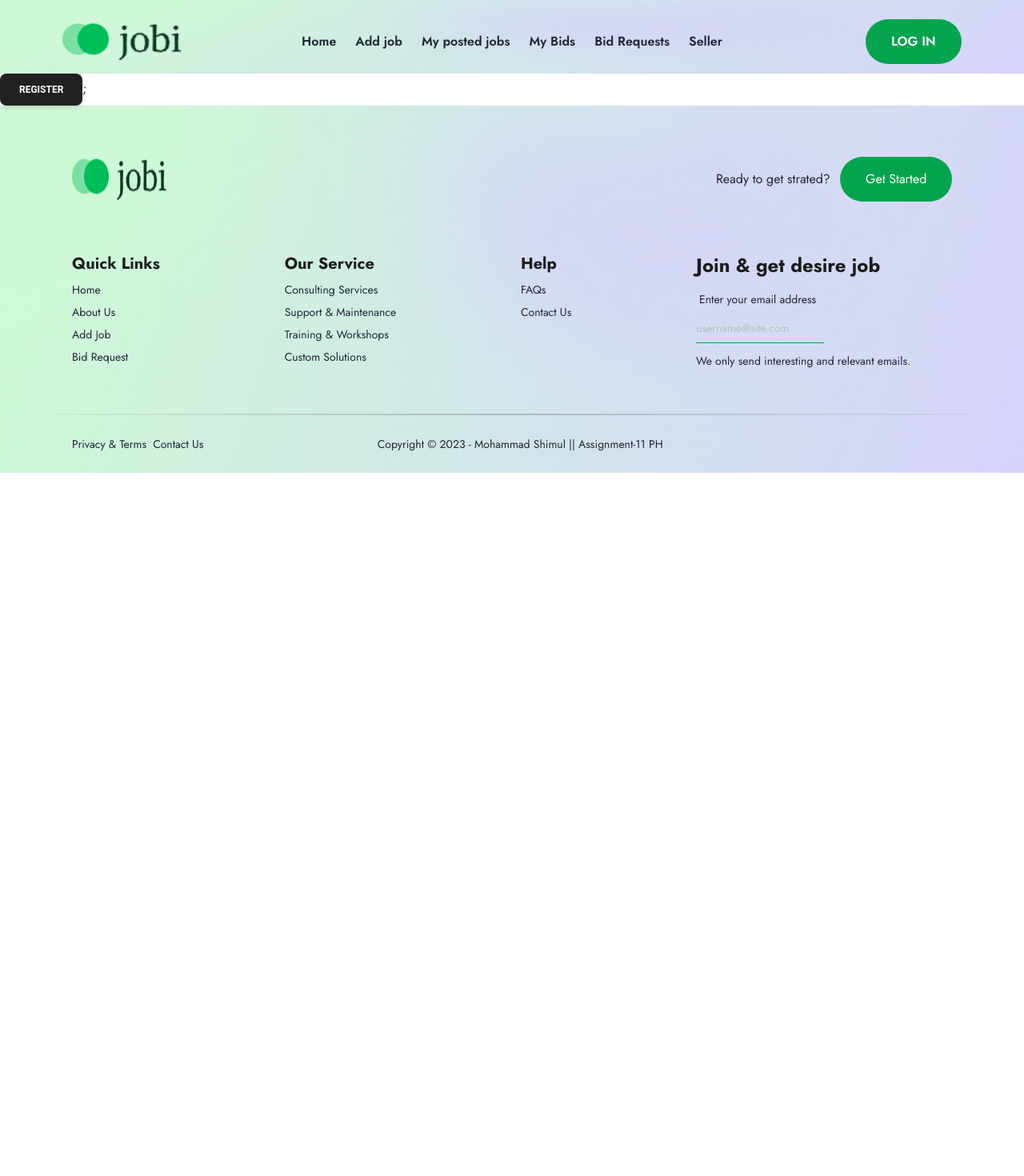
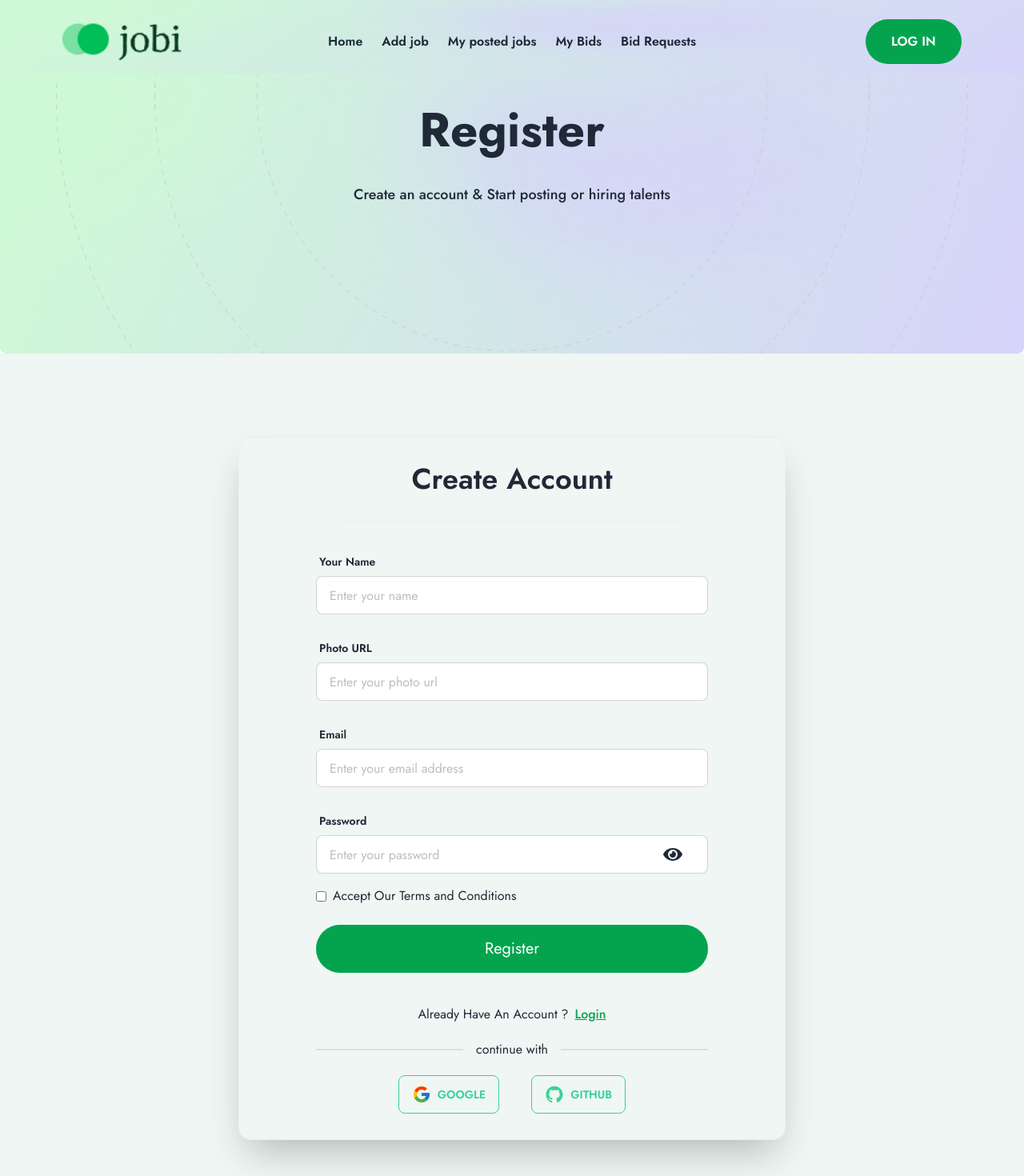
Before and after one commit to shimul65/online-marketplace-project-client, a React (Vite) app: page /register in a window 1280 px wide. Shown: the top 1470 px of the page at 80% size. Before the commit the page ends 800 px from the top, so only its background shows below. Built offline with nearby package versions, Linux system fonts and the light colour scheme; some icons are missing.

Commit message:
login and register page setup

```diff
--- /dev/null
+++ b/src/Components/SocialLogin/SocialLogin.jsx
@@ -0,0 +1,24 @@
+
+import { AiOutlineGithub } from "react-icons/ai";
+import { FcGoogle } from "react-icons/fc";
+
+const SocialLogin = () => {
+
+
+    return (
+        <div className="flex justify-center items-center gap-10">
+            <div className="flex">
+                <button className="btn btn-outline btn-success">
+                    <FcGoogle className="w-6 h-6 " /> <span className="md:hidden lg:block">Google</span>
+                </button>
+            </div>
+            <div className="flex">
+                <button  className="btn btn-outline btn-success ">
+                    <AiOutlineGithub className="w-6 h-6" /> <span className="md:hidden lg:block">Github</span>
+                </button>
+            </div>
+        </div>
+    );
+};
+
+export default SocialLogin;
--- a/src/MainLayout/Navbar/Navbar.jsx
+++ b/src/MainLayout/Navbar/Navbar.jsx
@@ -2,8 +2,13 @@ import { Link, NavLink } from "react-router-dom";
 import logo from '../../../public/logo_04.png'
 import banner1 from '../../assets/banner-bg-3.png'
 import './Navbar.css'
+import { useState } from "react";
+import { Dialog } from "@material-tailwind/react";
+import Login from "../../Pages/Login";
 
 const Navbar = () => {
+
+
 
     const navLinks = <>
         <li className=" py-2"><NavLink to='/'>Home</NavLink></li>
@@ -12,13 +17,15 @@ const Navbar = () => {
             <li className=" py-2"><NavLink to='/myCart'>My Cart</NavLink></li>
         </>
         } */}
-        <li className=" py-2"><NavLink to='/article'>Add job</NavLink></li>
-        <li className=" py-2"><NavLink to='/article'>My posted jobs</NavLink></li>
-        <li className=" py-2"><NavLink to='/article'>My Bids</NavLink></li>
-        <li className=" py-2"><NavLink to='/article'>Bid Requests</NavLink></li>
-        <li className=" py-2"><NavLink to='/seller'>Seller</NavLink></li>
+        <li className=" py-2"><NavLink to='/addJob'>Add job</NavLink></li>
+        <li className=" py-2"><NavLink to='/postedJob'>My posted jobs</NavLink></li>
+        <li className=" py-2"><NavLink to='/bids'>My Bids</NavLink></li>
+        <li className=" py-2"><NavLink to='/bidRequest'>Bid Requests</NavLink></li>
 
     </>
+
+    const [open, setOpen] = useState(false);
+    const handleOpen = () => setOpen((cur) => !cur);
 
 
     return (
@@ -71,12 +78,21 @@ const Navbar = () => {
                     <button className="ctrl-standard  fx-sliderIn btn rounded-full bg-black hover:text-black text-xs md:text-base font-medium md:font-extrabold text-[#FFF] px-7 hover:border-black">LOG IN</button>
                 </Link>
         } */}
-                    <Link to='/login'>
+                    {/* <Link to='/login'>
                         <button className="customBtn rounded-full hover:text-white">LOG IN</button>
-                    </Link>
+                    </Link> */}
+                    <button onClick={handleOpen} className="customBtn rounded-full hover:text-white">LOG IN</button>
+                    <Dialog
+                        // size=""
+                        open={open}
+                        handler={handleOpen}
+                        className="bg-transparent shadow-none"
+                    >
+                        <Login handler={handleOpen}></Login>
+                    </Dialog>
                 </div>
             </div>
-        </div>
+        </div >
     );
 };
 
--- a/src/Pages/Login.jsx
+++ b/src/Pages/Login.jsx
@@ -1,10 +1,64 @@
 
+import { useState } from "react";
+import { FaEye, FaEyeSlash } from "react-icons/fa";
+import { Link } from "react-router-dom";
+import SocialLogin from "../Components/SocialLogin/SocialLogin";
 
-const Login = () => {
+const Login = ({handler}) => {
+
+    //dialog close
+    const handle = handler;
+
+    //show password
+    const [showPass, setShowPass] = useState(false);
+
     return (
-        <div>
-            Login
-        </div>
+        <>
+            {/* <Dialog
+                // size=""
+                open={open}
+                handler={handleOpen}
+                className="bg-transparent shadow-none"
+            > */}
+            <div className="card-body bg-white mx-auto my-20 rounded-2xl shadow-2xl border py-8 px-10 md:py-16 md:px-24">
+                <form >
+                    <h2 className="text-3xl font-semibold text-center">Hi, Welcome Back!</h2>
+                    <hr className="my-8 mx-8" />
+                    <div className="form-control">
+                        <label className="label">
+                            <span className="label-text">Email</span>
+                        </label>
+                        <input type="email" placeholder="Enter your email address " className="input input-bordered" name="email" required />
+                    </div>
+                    <div className="form-control mt-7">
+                        <label className="label">
+                            <span className="label-text">Password</span>
+                        </label>
+                        <div className=" relative ">
+                            <input type={showPass ? "text" : "password"}
+                                placeholder="Enter your password" className="input w-full input-bordered" name='password' required />
+                            <span onClick={() => setShowPass(!showPass)} className="absolute top-3 right-8 text-2xl ">
+                                {
+                                    showPass ? <FaEyeSlash></FaEyeSlash> : <FaEye></FaEye>
+                                }</span>
+                        </div>
+                        <label className="label">
+                            <a href="#" className="label-text-alt link link-hover">Forgot password?</a>
+                        </label>
+                    </div>
+                    <div className="form-control mt-6">
+                        <button className="customBtn rounded-full hover:text-white">LOG IN</button>
+                    </div>
+                </form>
+
+                <div className="divider">continue with</div>
+                <div className="w-full">
+                    <SocialLogin></SocialLogin>
+                </div>
+                <p onClick={handle}  className="mt-8 text-center">Don’t Have An Account ? <span className="text-[#04a44f] underline font-medium"><Link to='/register'>Register</Link></span></p>
+            </div>
+            {/* </Dialog> */}
+        </>
     );
 };
 
--- a/src/Pages/Register.jsx
+++ b/src/Pages/Register.jsx
@@ -1,10 +1,106 @@
-import { Button } from "@material-tailwind/react";
+
+import banner2 from '../assets/banner-bg-3-0.png'
+import banner1 from '../assets/banner-bg-3.png'
+import { FaEye, FaEyeSlash } from "react-icons/fa";
+import SocialLogin from "../Components/SocialLogin/SocialLogin";
+import { useState } from 'react';
+import Login from './Login';
+import { Dialog } from '@material-tailwind/react';
 
 const Register = () => {
+
+    //show password
+    const [showPass, setShowPass] = useState(false);
+
+    const [open, setOpen] = useState(false);
+    const handleOpen = () => setOpen((cur) => !cur);
+
+
     return (
-        <div>
-            <Button>Register</Button>;
-        </div>
+        <>
+            {/* banner */}
+            <div className="carousel w-full relative rounded-b-lg md:h-[200px] lg:h-[350px]" style={{ backgroundImage: `url(${banner1})`, backgroundSize: '100% 100%' }}>
+                <div className="carousel-ite container mx-auto  rounded-2xl hero relative w-full overflow-hidden"
+                >
+                    <div className="z-10">
+                        <div className="flex flex-col my-7 md:my-0 items-center space-y-5 md:space-y-9 md:mb-[85%] lg:mb-[100%]">
+                            <h2 className=" text-4xl lg:text-6xl font-extrabold text-center">Register
+                            </h2>
+                            <p className="text-sm px-16 md:px-0 md:text-lg font-medium text-center w-full md:w-[250px] lg:w-full"> Create an account & Start posting or hiring talents</p>
+                        </div>
+                    </div>
+                    <div className='mb-1'>
+                        <img style={{ filter: 'brightness(85%)' }} className='' src={banner2} alt="" />
+                    </div>
+                </div>
+            </div>
+
+            {/* register */}
+            <div className='md:bg-[#eff6f3] py-6'>
+                <div className="container mx-auto" >
+                    <div className="card-body mx-auto md:w-[80%] lg:w-[60%] border py-8 px-10 my-20 rounded-2xl shadow-2xl md:px-24">
+                        <form  >
+                            <h2 className="text-4xl font-semibold text-center">Create Account</h2>
+                            <hr className="my-8 mx-8" />
+                            <div className="form-control mt-6">
+                                <label className="label">
+                                    <span className=" label-text font-semibold">Your Name</span>
+                                </label>
+                                <input type="text" placeholder="Enter your name" className="input input-bordered" name="name" required />
+                            </div>
+                            <div className="form-control mt-6">
+                                <label className="label">
+                                    <span className=" label-text font-semibold">Photo URL</span>
+                                </label>
+                                <input type="text" placeholder="Enter your photo url" className="input input-bordered" name="photoURL" required />
+                            </div>
+                            <div className="form-control mt-6">
+                                <label className="label">
+                                    <span className=" label-text font-semibold">Email</span>
+                                </label>
+                                <input type="email" placeholder="Enter your email address" className="input input-bordered" name="email" required />
+                            </div>
+                            <div className="form-control mt-6">
+                                <label className="label">
+                                    <span className=" label-text font-semibold">Password</span>
+                                </label>
+                                <div className=" relative ">
+                                    <input type={showPass ? "text" : "password"}
+                                        placeholder="Enter your password" className="input w-full input-bordered" name='password' required />
+                                    <span onClick={() => setShowPass(!showPass)} className="absolute top-3 right-8 text-2xl ">
+                                        {
+                                            showPass ? <FaEyeSlash></FaEyeSlash> : <FaEye></FaEye>
+                                        }</span>
+                                </div>
+                            </div>
+                            <div className='mt-4 flex gap-2 items-center'>
+                                <input type="checkbox" name="terms" id="terms" />
+                                <label htmlFor="terms">Accept Our Terms and Conditions</label>
+                            </div>
+                            <div className="form-control mt-6">
+                                <button className="customBtn rounded-full hover:text-white text-xl">Register</button>
+                            </div>
+                        </form>
+                        <p className="mt-8 text-center">Already Have An Account ?
+                            <span onClick={handleOpen} className="text-[#04a44f] cursor-pointer font-medium underline ml-2">
+                                Login
+                                <Dialog
+                                    // size=""
+                                    open={open}
+                                    handler={handleOpen}
+                                    className="bg-transparent shadow-none"
+                                >
+                                    <Login></Login>
+                                </Dialog>
+                            </span></p>
+                        <div className="divider">continue with</div>
+                        <div className="w-full">
+                            <SocialLogin></SocialLogin>
+                        </div>
+                    </div>
+                </div>
+            </div>
+        </>
     );
 };
 
```
